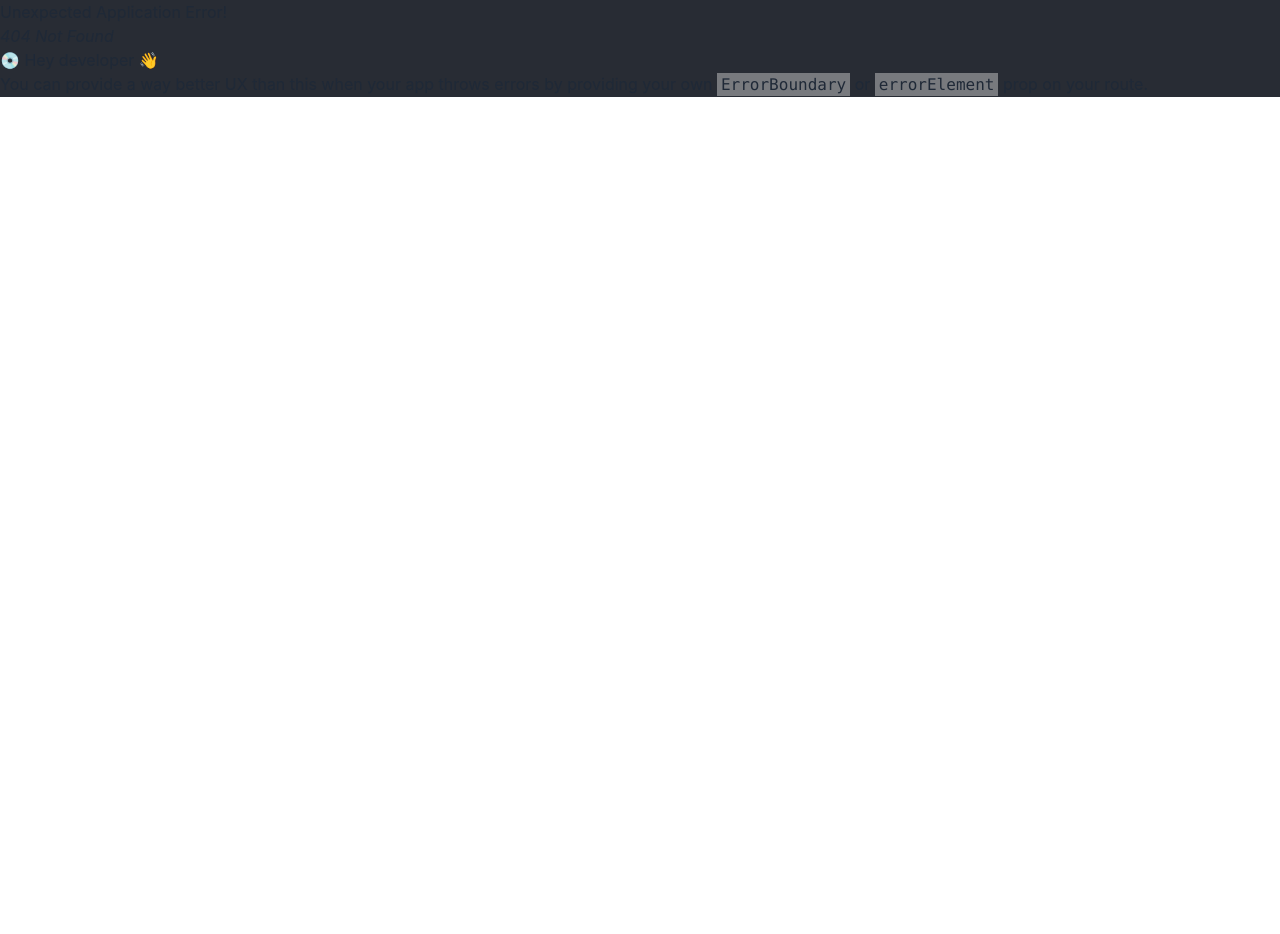
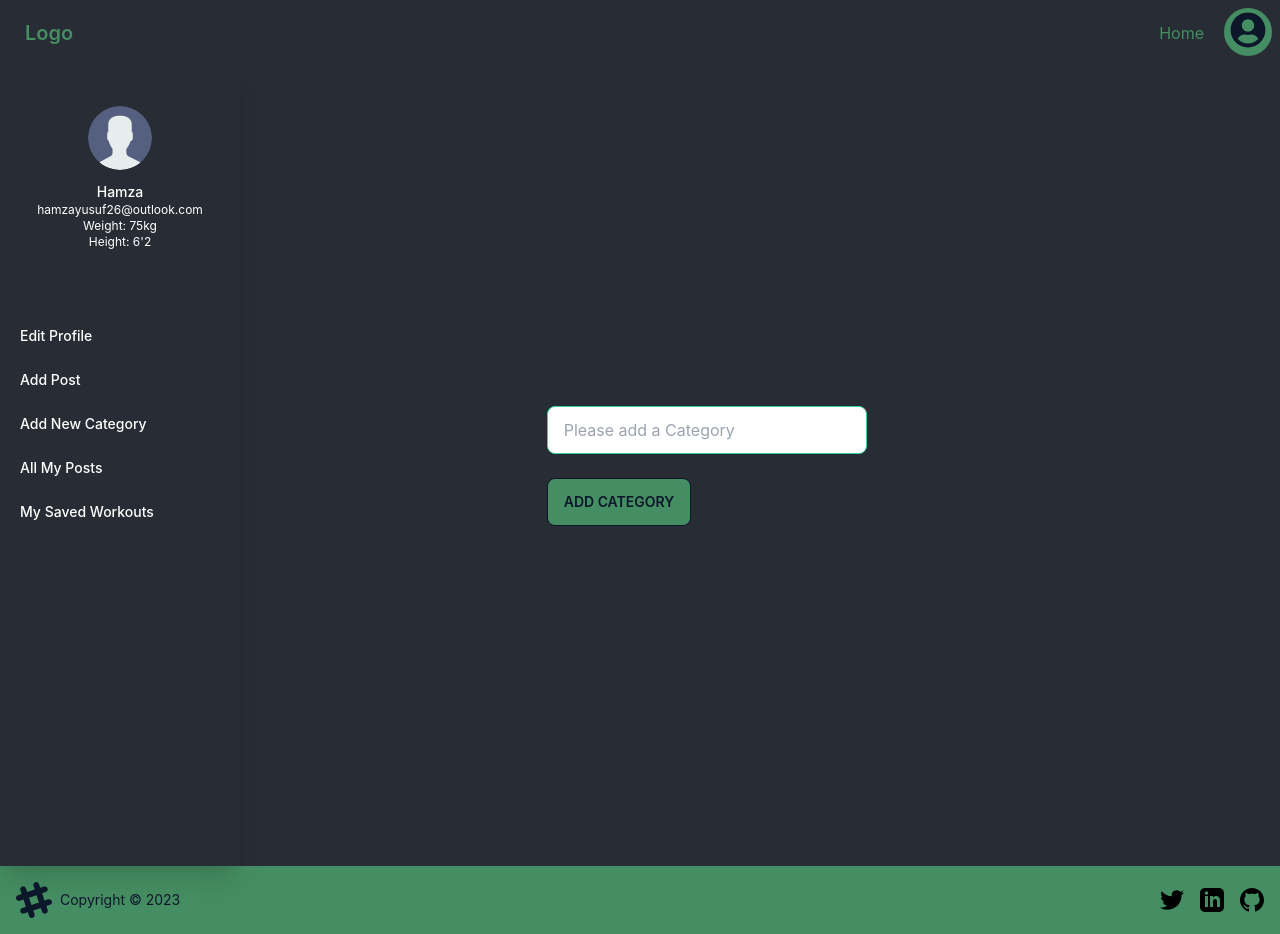
Before and after one commit to hamzayusuf1/workout-app, a React (Create React App) app in the folder client/: page /dashboard/addCategory in a window 1280 px wide. Before the commit this address had no page. Before the commit the page ends 800 px from the top, so only its background shows below. Built offline with nearby package versions, Linux system fonts and the light colour scheme.

Commit message:
potentially adding addCategory to the dashboard

```diff
--- /dev/null
+++ b/client/src/Components/DashboardComp/AddCategory/AddCategory.js
@@ -0,0 +1,23 @@
+//still deciding if this should be accessed from the dashboard secton or the main page
+
+import React from "react";
+
+const AddCategory = () => {
+  return (
+    <div>
+      <input
+        style={{ color: "black" }}
+        type="text"
+        name="category"
+        placeholder="Please add a Category "
+        className="input input-bordered input-success w-full max-w-xs"
+      ></input>
+      <button className="btn btn-outline bg-workout-primary text-workout-secondary mx-auto mt-6 ">
+        {" "}
+        Add Category
+      </button>
+    </div>
+  );
+};
+
+export default AddCategory;
--- a/client/src/Layout/Routes.js
+++ b/client/src/Layout/Routes.js
@@ -11,6 +11,7 @@ import AddPost from "../Components/DashboardComp/AddPost/AddPost";
 import EditProfile from "../Components/DashboardComp/EditProfile/EditProfile";
 import AllMyPosts from "../Components/DashboardComp/AllMyPosts/AllMyPosts";
 import MySavedWorkouts from "../Components/DashboardComp/MySavedWorkouts/MySavedWorkouts";
+import AddCategory from "../Components/DashboardComp/AddCategory/AddCategory";
 
 const router = createBrowserRouter([
   {
@@ -58,6 +59,10 @@ const router = createBrowserRouter([
             path: "/dashboard/mySavedWorkouts",
             element: <MySavedWorkouts></MySavedWorkouts>,
           },
+          {
+            path: "/dashboard/addCategory",
+            element: <AddCategory></AddCategory>,
+          },
         ],
       },
     ],
```
